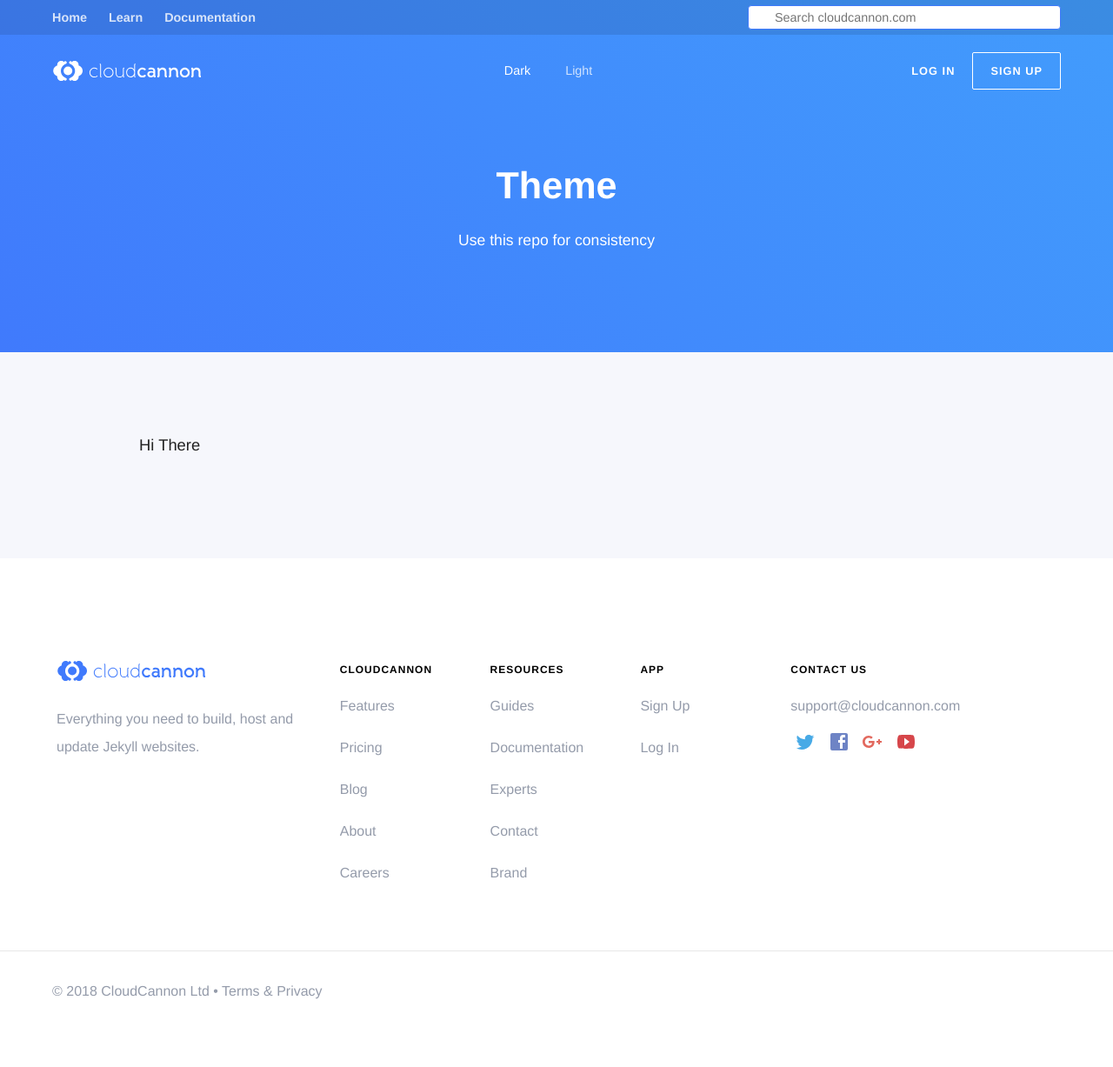
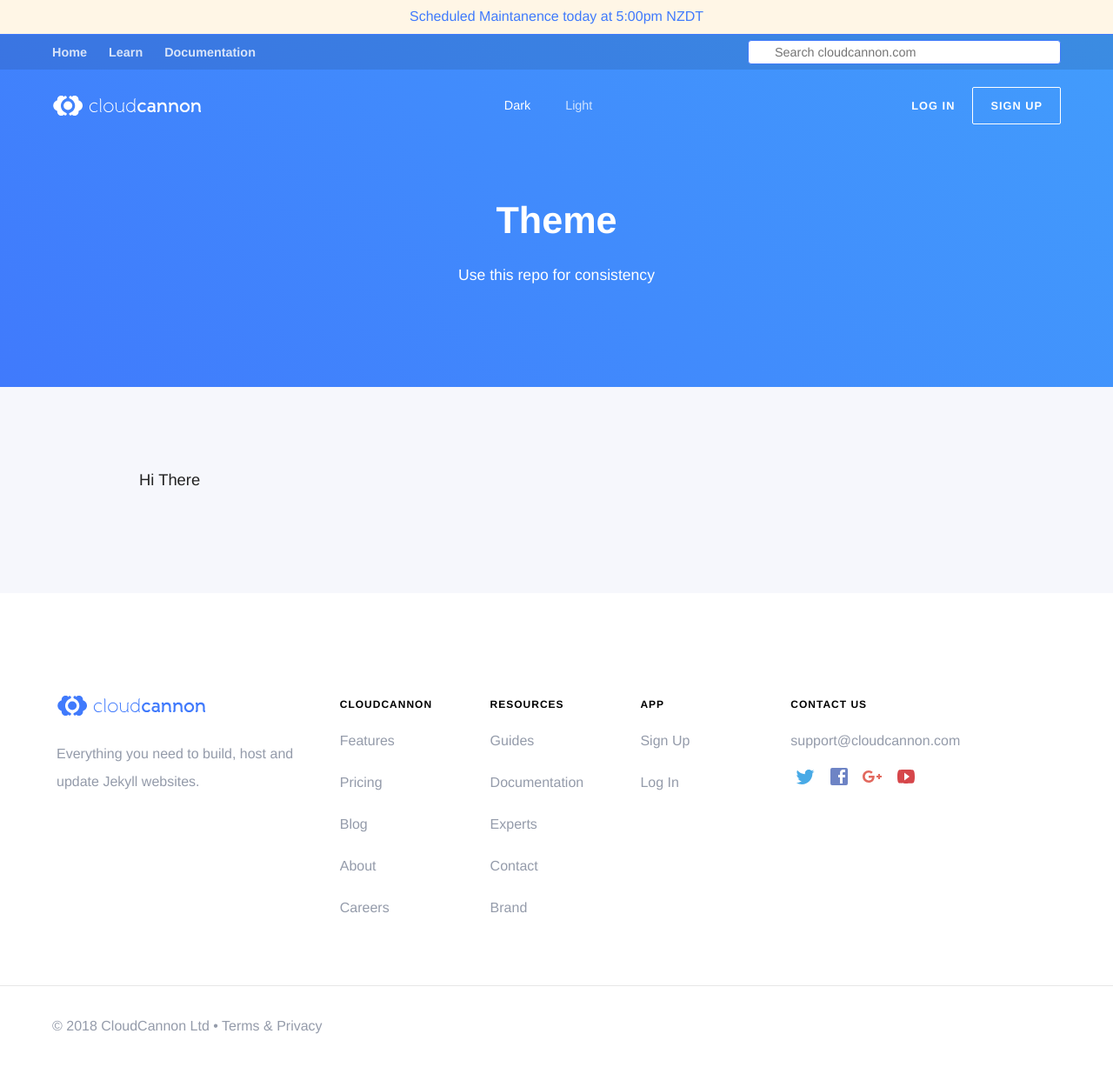
Before and after one commit to CloudCannon/jekyll-theme-cloudcannon, a Jekyll site: the page built from index.html, in a window 1280 px wide. Shown: the whole page at 87% size. Built offline with Jekyll 4.4.1, drawn with Linux system fonts in a browser that asks for light colours; some web fonts are replaced; before the commit the page ends 1187 px from its top, so only the background shows below that.

Commit message:
added app message notification

```diff
--- a/_layouts/default.html
+++ b/_layouts/default.html
@@ -1,6 +1,6 @@
 <!DOCTYPE html>
 
-<html lang="en">
+<html lang="en" class="app-message-notification-visible">
 	<head>
 		<meta charset="utf-8">
 		<meta name="viewport" content="width=device-width, initial-scale=1">
@@ -23,6 +23,11 @@
 	</head>
 
 	<body {% if site.body_class %}class="{{ site.body_class }}"{% endif %}>
+		<div class="app-message-notification">
+			<p><a href="https://cloudcannon.com/operations/2018/11/13/scheduled-maintanence/">
+				Scheduled Maintanence today at 5:00pm NZDT
+			</a></p>
+		</div>
 		{% include navigation/siblings.html %}
 		{{ content }}
 		{% include navigation/footer.html %}
--- /dev/null
+++ b/_sass/_app-message-notification.scss
@@ -0,0 +1,25 @@
+$app-message-notifcation-height: 40px;
+
+html.app-message-notification-visible {
+  padding-top: $app-message-notifcation-height;
+}
+
+.app-message-notification {
+  position: absolute;
+  top: -$app-message-notifcation-height;
+  height: $app-message-notifcation-height;
+  text-align: center;
+  width: 100%;
+  display: flex;
+  align-items: center;
+  justify-content: center;
+  line-height: 1;
+  background: $warning-color-light;
+  border-bottom: 1px solid $brand-color;
+  box-sizing: border-box;
+
+  p {
+    margin: 0;
+    font-size: 1rem;
+  }
+}
--- a/_sass/screen.scss
+++ b/_sass/screen.scss
@@ -16,3 +16,4 @@
 @import "about";
 @import "posts";
 @import "footer";
+@import "app-message-notification";
```
